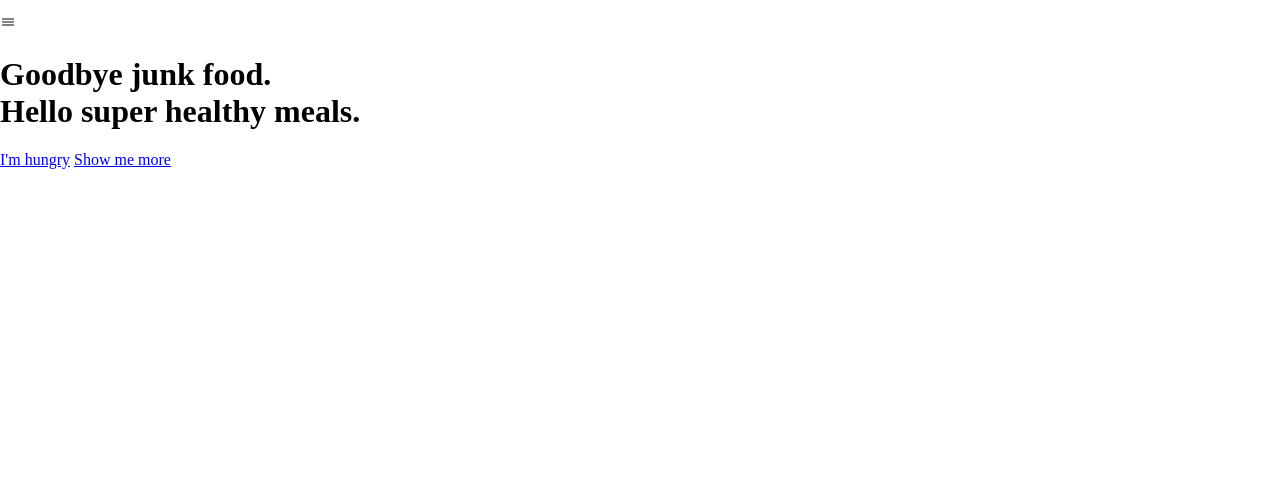
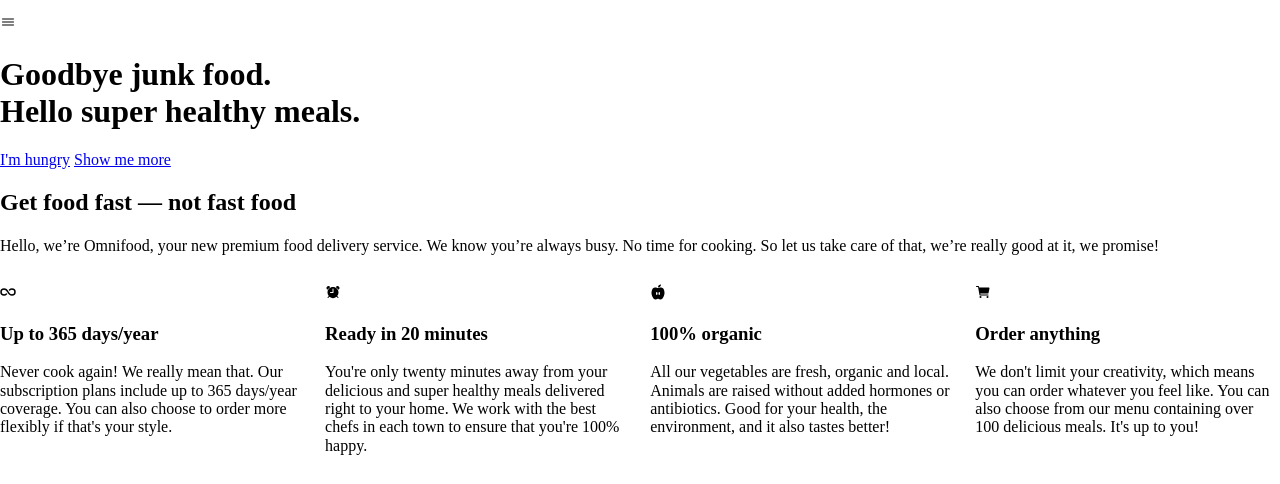
Before and after one commit to kendayao/Food-Delivery, a plain HTML site: page index.html in a window 1280 px wide. Shown: the part 462-946 px from the top of the page. Before the commit the page ends 800 px from the top, so only its background shows below. Drawn offline with nearby package versions, Linux system fonts and the light colour scheme.

Commit message:
features section

```diff
--- a/index.html
+++ b/index.html
@@ -34,6 +34,37 @@
         </div>
     </header>
 
+    <section class="section-features js--section-features" id="features">
+        <div class="row">
+            <h2>Get food fast &mdash; not fast food</h2>
+            <p class="long-copy">
+              Hello, we’re Omnifood, your new premium food delivery service. We know you’re always busy. No time for cooking. So let us take care of that, we’re really good at it, we promise!
+            </p>
+        </div>
+        <div class="row js--wp-1">
+            <div class="col span-1-of-4 box">
+                <ion-icon name="infinite" class="icon-big"></ion-icon>
+                <h3> Up to 365 days/year</h3>
+                <p>Never cook again! We really mean that. Our subscription plans include up to 365 days/year coverage. You can also choose to order more flexibly if that's your style.</p>
+            </div>
+            <div class="col span-1-of-4 box">
+              <ion-icon name="alarm" class="icon-big"></ion-icon>
+              <h3>Ready in 20 minutes</h3>
+              <p>You're only twenty minutes away from your delicious and super healthy meals delivered right to your home. We work with the best chefs in each town to ensure that you're 100% happy.</p>
+          </div>
+          <div class="col span-1-of-4 box">
+              <ion-icon name="nutrition" class="icon-big"></ion-icon>
+              <h3>100% organic</h3>
+              <p>All our vegetables are fresh, organic and local. Animals are raised without added hormones or antibiotics. Good for your health, the environment, and it also tastes better!</p>
+          </div>
+          <div class="col span-1-of-4 box">
+              <ion-icon name="cart" class="icon-big"></ion-icon>
+              <h3>Order anything</h3>
+              <p>We don't limit your creativity, which means you can order whatever you feel like. You can also choose from our menu containing over 100 delicious meals. It's up to you! </p>
+          </div>
+        </div>
+    </section>
+
 
 
 
```
